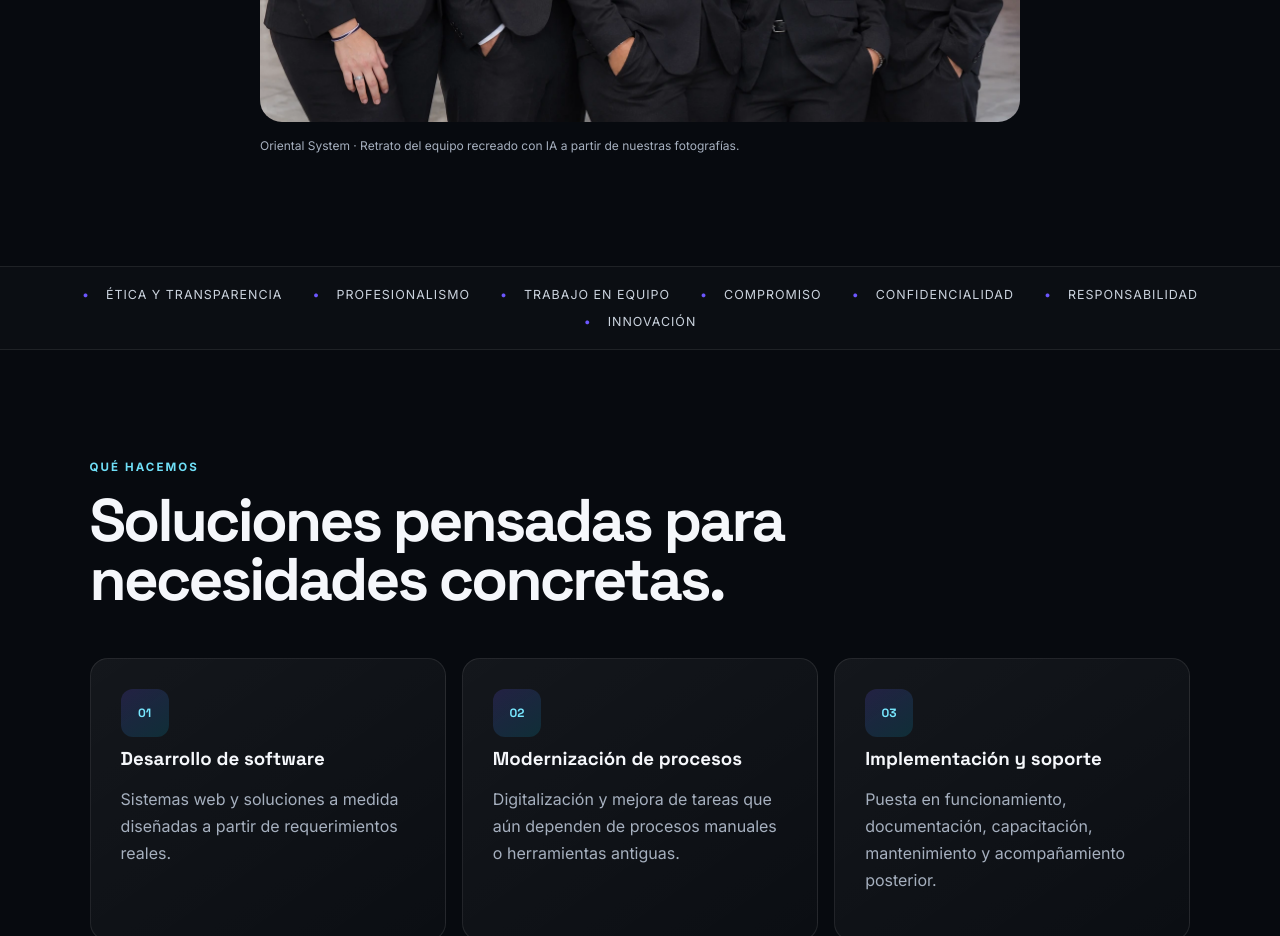
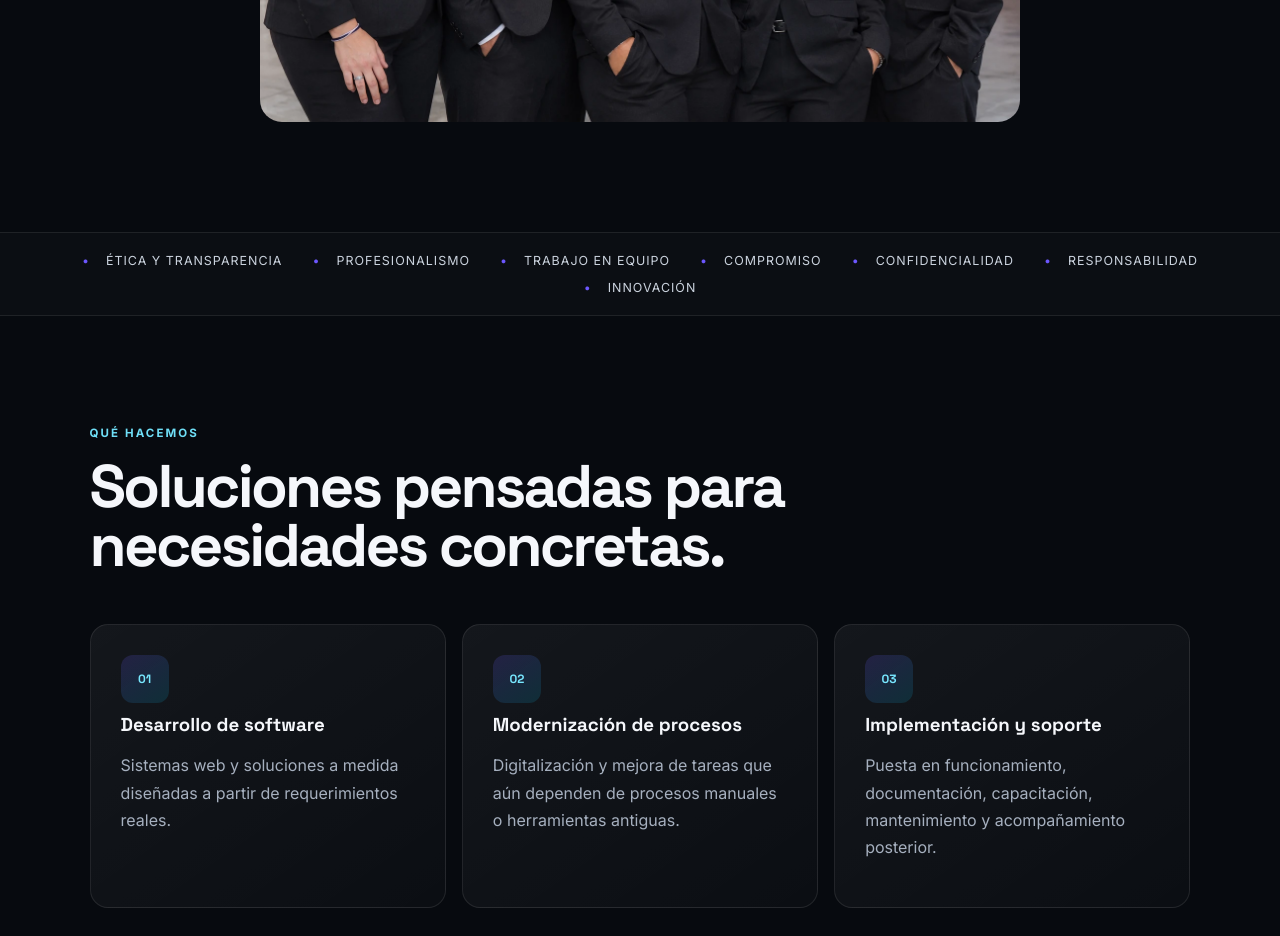
Before and after one commit to HebeChan14/oriental-system-web, a plain HTML site: page index.html in a window 1280 px wide. Shown: the part 2240-3176 px from the top of the page. Drawn offline with Linux system fonts and the light colour scheme.

Commit message:
Quita la leyenda debajo de la foto del equipo

```diff
--- a/index.html
+++ b/index.html
@@ -105,7 +105,6 @@
       </div>
       <figure class="team-photo reveal">
         <img src="assets/equipo-oriental-system.webp" width="1536" height="1024" loading="lazy" alt="Los cinco integrantes del equipo Oriental System con vestimenta formal en una oficina." />
-        <figcaption>Oriental System · Retrato del equipo recreado con IA a partir de nuestras fotografías.</figcaption>
       </figure>
     </section>
 
```
